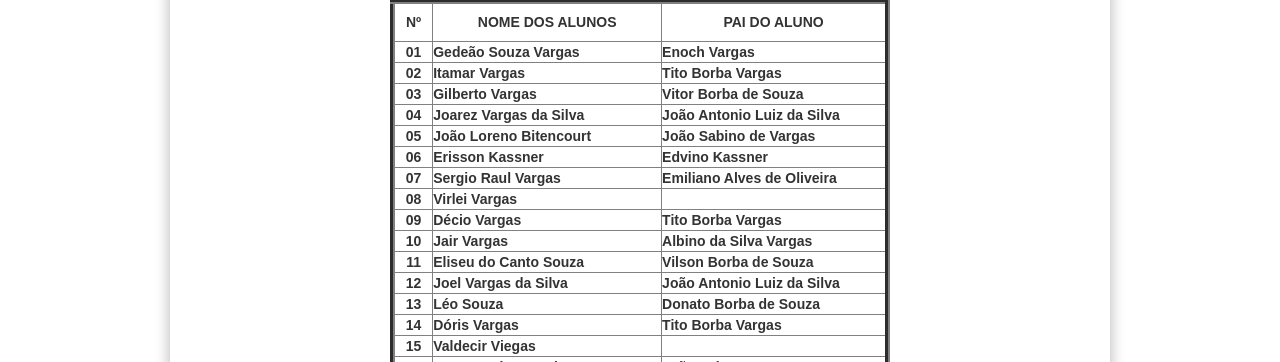
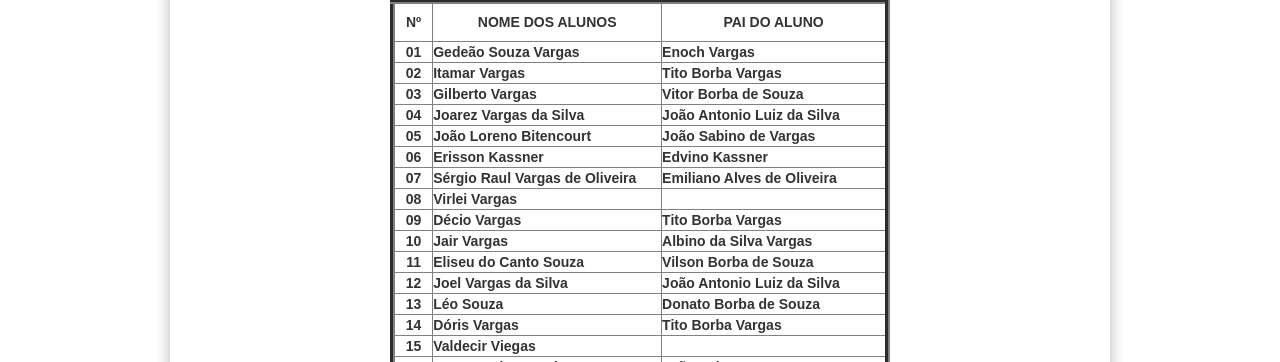
Before and after one commit to claudiovargas1955/claudiovargas1955.github.io, a Jekyll site: the page built from _pages/ensino-da-iasd-bosque.html, in a window 1280 px wide. Shown: the part 1509-1871 px from the top of the page. Built offline with Jekyll 4.4.1, drawn with Linux system fonts in a browser that asks for light colours; some web fonts are replaced.

Commit message:
Update ensino-da-iasd-bosque.html

```diff
--- a/_pages/ensino-da-iasd-bosque.html
+++ b/_pages/ensino-da-iasd-bosque.html
@@ -299,7 +299,7 @@ tr:hover{
 
         <tr>
            <td align="center" width="50px"><b>07</b></td>
-           <td align="left" width="300px"><b>Sergio Raul Vargas</b></td>
+           <td align="left" width="300px"><b>Sérgio Raul Vargas de Oliveira</b></td>
            <td align="left" width="300px"><b>Emiliano Alves de Oliveira</b></td>
         </tr>
 
```
